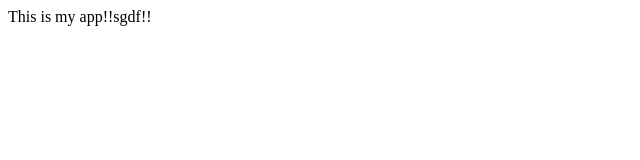
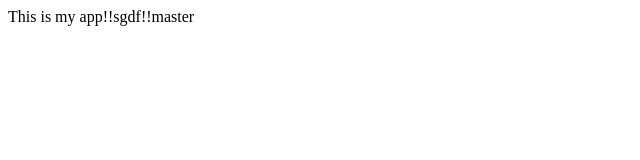
Before and after one commit to sathish-mk/FirstGitProject, a plain HTML site: page index.html in a window 1280 px wide. Shown: the full height of the page, 0-640 px from the left. Drawn offline with Linux system fonts and the light colour scheme.

Commit message:
commit in master branch

```diff
--- a/index.html
+++ b/index.html
@@ -3,6 +3,6 @@
         <title> My App</title>
   </head>
   <body>
-       This is my app!!sgdf!!
+       This is my app!!sgdf!!master
   </body>
 </html>
```
